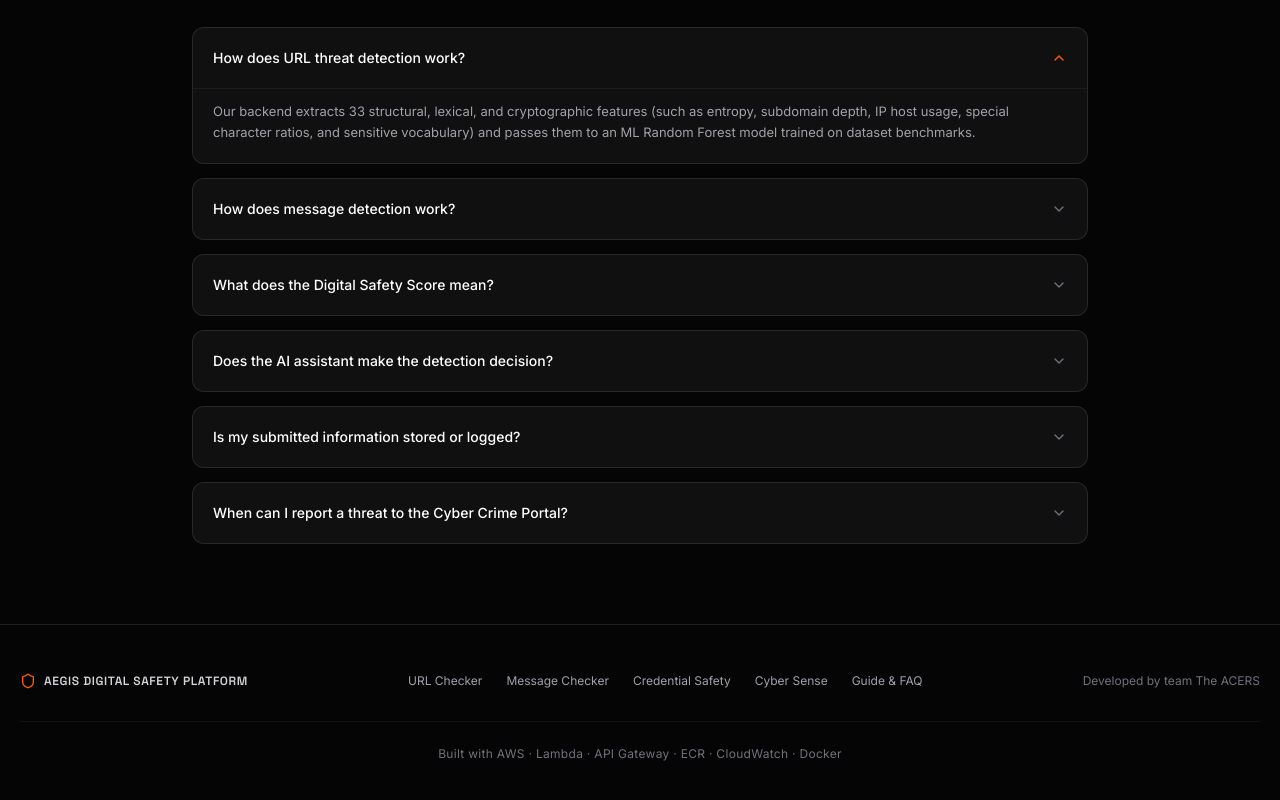
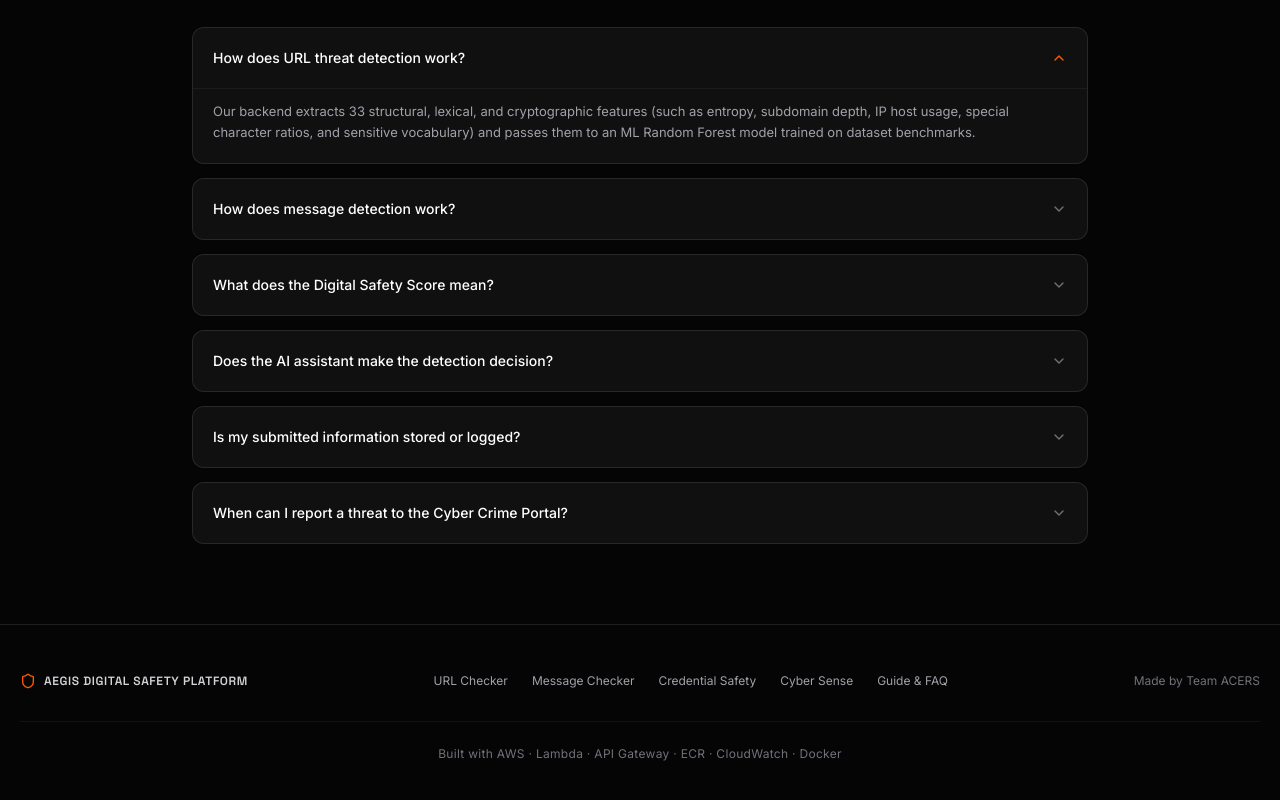
Before and after one commit to sandeep0431/AEGIS, a React (Vite) app in the folder frontend/: page / in a window 1280 px wide. Shown: the part 4051-4851 px from the top of the page. Built offline with nearby package versions, Linux system fonts and the light colour scheme; no server answers.

Commit message:
chore(footer): change attribution to 'Made by Team ACERS'

```diff
--- a/frontend/src/components/Footer.tsx
+++ b/frontend/src/components/Footer.tsx
@@ -20,7 +20,7 @@ export const Footer: React.FC = () => {
         </div>
 
         <div className="font-sans text-zinc-500 text-center md:text-right">
-          <span>Developed by team The ACERS</span>
+          <span>Made by Team ACERS</span>
         </div>
 
       </div>
```
